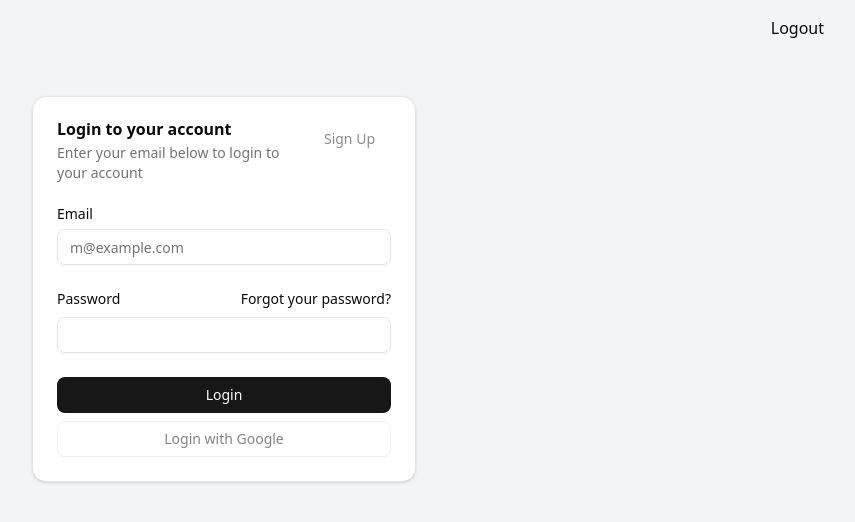
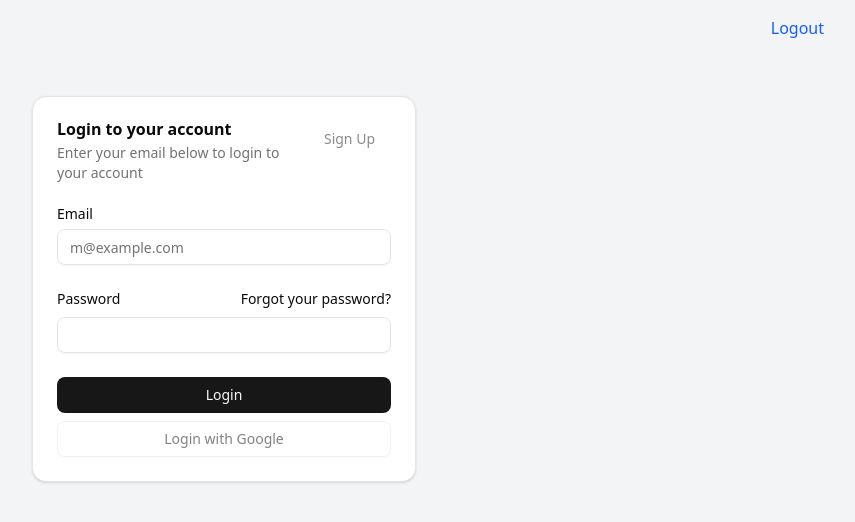
Before and after one commit to kachi-jasperD/todo-application, a Next.js app: page / in a window 1280 px wide. Shown: the top 522 px of the page, without its empty margins (416-1271 px from the left). Built offline with nearby package versions, Linux system fonts and the light colour scheme.

Commit message:
clearing session cookies after logout

```diff
--- /dev/null
+++ b/app/api/auth/logout/route.ts
@@ -0,0 +1,19 @@
+import { NextResponse } from "next/server";
+import { serialize } from "cookie";
+
+export async function POST() {
+  const response = NextResponse.json({ success: true, message: "Logged out" });
+
+  response.headers.append(
+    "Set-Cookie",
+    serialize("token", "", {
+      httpOnly: true,
+      secure: process.env.NODE_ENV === "production",
+      sameSite: "lax",
+      expires: new Date(0), // expire immediately
+      path: "/",
+    })
+  );
+
+  return response;
+}
--- a/page-component/NavBar.tsx
+++ b/page-component/NavBar.tsx
@@ -1,10 +1,35 @@
-import Link from "next/link";
+// import Link from "next/link";
+
+// function NavBar() {
+//   return (
+//     <nav className="max-w-3l mx-auto py-4 px-10 flex justify-end gap-x-4">
+//       <Link href="/">Logout</Link>
+//     </nav>
+//   );
+// }
+// export default NavBar;
+
+
+"use client";
+
+import { useRouter } from "next/navigation";
 
 function NavBar() {
+  const router = useRouter();
+
+  const handleLogout = async () => {
+    // Call logout API to clear cookie
+    await fetch("/api/auth/logout", { method: "POST" });
+    router.push("/"); // Redirect to login
+  };
+
   return (
     <nav className="max-w-3l mx-auto py-4 px-10 flex justify-end gap-x-4">
-      <Link href="/">Logout</Link>
+      <button onClick={handleLogout} className="text-blue-600 hover:underline">
+        Logout
+      </button>
     </nav>
   );
 }
+
 export default NavBar;
```
